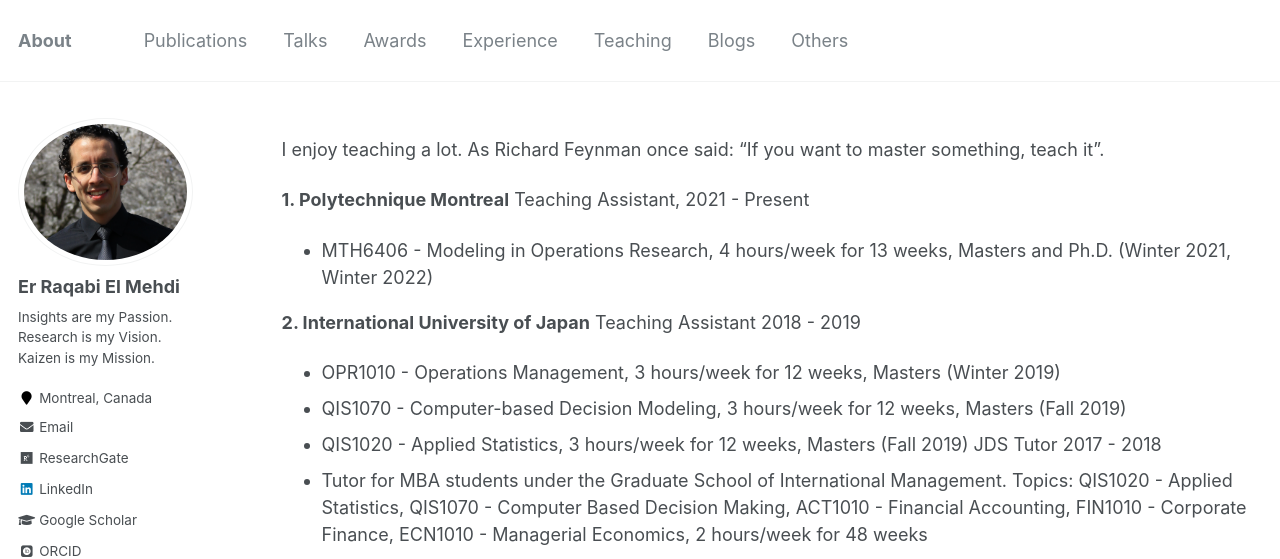
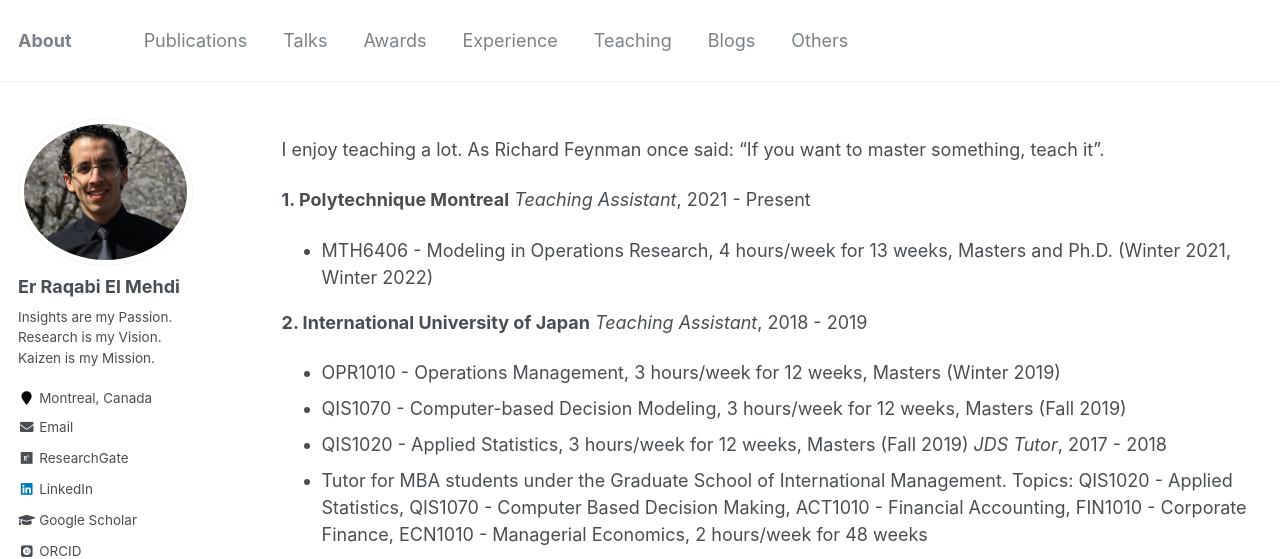
Before and after one commit to RqbMedi/rqbmedi.github.io, a Jekyll site: the page built from _pages/teaching.md, in a window 1280 px wide. Shown: the top 559 px of the page. Built offline with Jekyll 4.4.1, drawn with Linux system fonts in a browser that asks for light colours; some web fonts are replaced.

```diff
--- a/_pages/teaching.md
+++ b/_pages/teaching.md
@@ -8,14 +8,14 @@ author_profile: true
 I enjoy teaching a lot. As Richard Feynman once said: "If you want to master something, teach it".
 
 **1. Polytechnique Montreal**
-Teaching Assistant, 2021 - Present
-- MTH6406 - Modeling in Operations Research, 4 hours/week for 13 weeks, Masters and Ph.D. (Winter 2021, Winter 2022)
+*Teaching Assistant*, 2021 - Present
+ - MTH6406 - Modeling in Operations Research, 4 hours/week for 13 weeks, Masters and Ph.D. (Winter 2021, Winter 2022)
 
 
 **2. International University of Japan**
-Teaching Assistant 2018 - 2019
-- OPR1010 - Operations Management, 3 hours/week for 12 weeks, Masters (Winter 2019)
-- QIS1070 - Computer-based Decision Modeling, 3 hours/week for 12 weeks, Masters (Fall 2019)
-- QIS1020 - Applied Statistics, 3 hours/week for 12 weeks, Masters (Fall 2019)
-JDS Tutor 2017 - 2018
-- Tutor for MBA students under the Graduate School of International Management. Topics: QIS1020 - Applied Statistics, QIS1070 - Computer Based Decision Making, ACT1010 - Financial Accounting, FIN1010 - Corporate Finance, ECN1010 - Managerial Economics, 2 hours/week for 48 weeks
+*Teaching Assistant*, 2018 - 2019
+ - OPR1010 - Operations Management, 3 hours/week for 12 weeks, Masters (Winter 2019)
+ - QIS1070 - Computer-based Decision Modeling, 3 hours/week for 12 weeks, Masters (Fall 2019)
+ - QIS1020 - Applied Statistics, 3 hours/week for 12 weeks, Masters (Fall 2019)
+*JDS Tutor*, 2017 - 2018
+ - Tutor for MBA students under the Graduate School of International Management. Topics: QIS1020 - Applied Statistics, QIS1070 - Computer Based Decision Making, ACT1010 - Financial Accounting, FIN1010 - Corporate Finance, ECN1010 - Managerial Economics, 2 hours/week for 48 weeks
```
